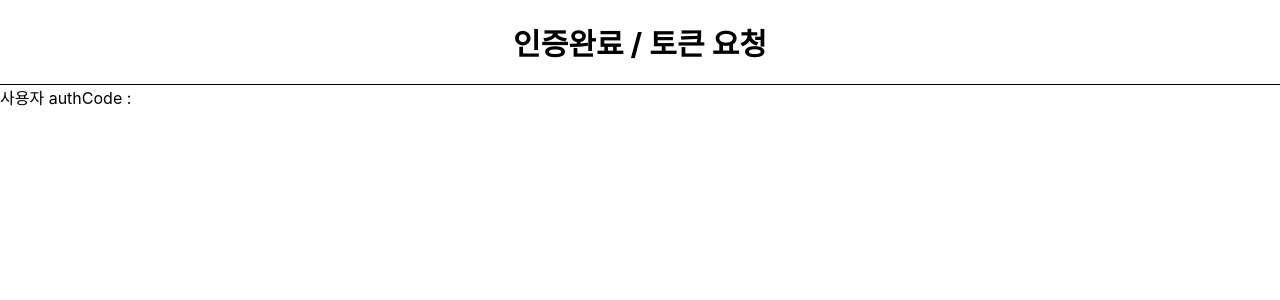
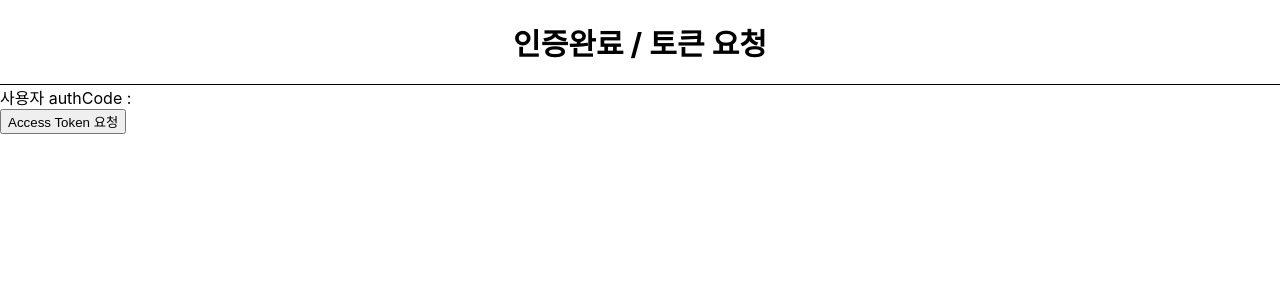
Before and after one commit to C-H-Kim/React-Project, a React (Create React App) app in the folder fintech/: page /authResult in a window 1280 px wide. Shown: the top 300 px of the page. Built offline with nearby package versions, Linux system fonts and the light colour scheme.

Commit message:
[feat] Access Token API 요청 작성 & proxy 설정
- sendData 선언부 확인
- option 선언부 확인
- package.json => proxy 설정 추가

```diff
--- a/fintech/package.json
+++ b/fintech/package.json
@@ -38,5 +38,6 @@
       "last 1 firefox version",
       "last 1 safari version"
     ]
-  }
+  },
+  "proxy": "https://testapi.openbanking.or.kr"
 }
--- a/fintech/src/pages/AuthResultPage.js
+++ b/fintech/src/pages/AuthResultPage.js
@@ -2,17 +2,42 @@ import React from "react";
 import { useLocation } from "react-router-dom";
 import AppHeader from "../components/Common/AppHeader";
 import queryString from "query-string";
+import axios from "axios";
 
 const AuthResultPage = () => {
     const queryStr = useLocation().search;
     console.log(queryString.parse(queryStr));
+    const authCode = queryString.parse(queryStr).code;
 
-    const authCode = queryString.parse(queryStr).code;
+    const handleAuthButtonClick = () => {
+        let sendData = {
+            code: authCode,
+            client_id: "2b0e5c0e-5e81-4281-b336-bf1f058805e2",
+            client_secret: "04dc8a03-bb68-446b-bc5b-7afe1271bebf",
+            redirect_uri: "http://localhost:3000/authResult",
+            grant_type: "authorization_code",
+        };
+
+        const option = {
+            method: "POST",
+            url: "/oauth/2.0/token",
+            headers: {
+                "Content-Type": "application/x-www-form-urlencoded; charset=UTF-8",
+            },
+            data: sendData,
+        };
+
+        axios(option).then((response) => {
+            console.log(response);
+        });
+    };
 
     return (
         <div>
             <AppHeader title={"인증완료 / 토큰 요청"}></AppHeader>
             사용자 authCode : {authCode}
+            <br />
+            <button onClick={handleAuthButtonClick}>Access Token 요청</button>
         </div>
     )
 }
```
